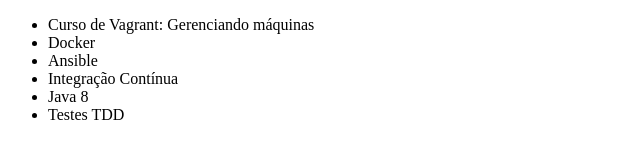
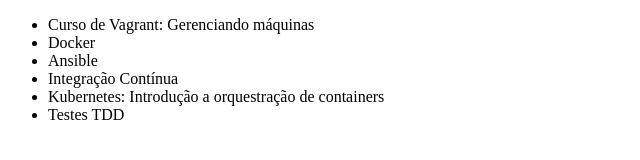
Before and after one commit to guisouza25/alura-git, a plain HTML site: page index.html in a window 1280 px wide. Shown: the whole page, without its empty margins (0-640 px from the left). Drawn offline with Linux system fonts and the light colour scheme.

Commit message:
Alterando nome do curso de kubernetes

```diff
--- a/index.html
+++ b/index.html
@@ -12,7 +12,7 @@
         <li>Docker</li>
         <li>Ansible</li>
         <li>Integração Contínua</li>
-        <li>Java 8</li>
+        <li>Kubernetes: Introdução a orquestração de containers</li>
         <li>Testes TDD</li>
     </ul>
 </body>
```
